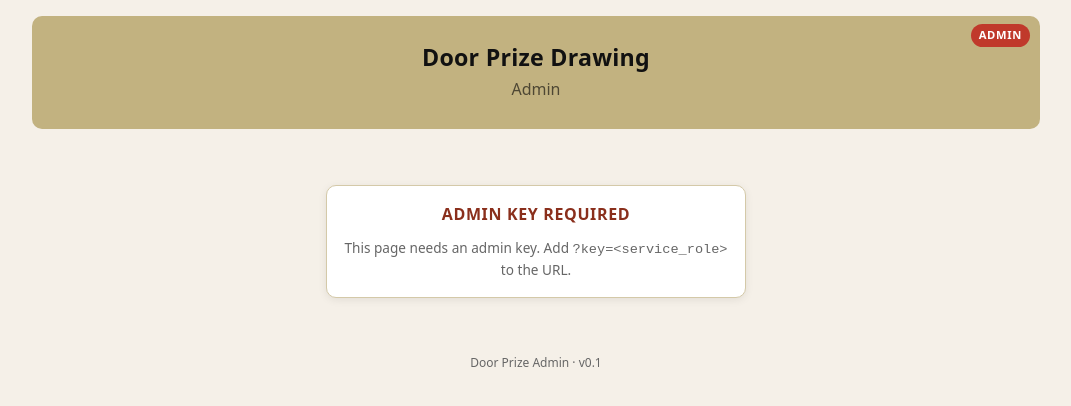
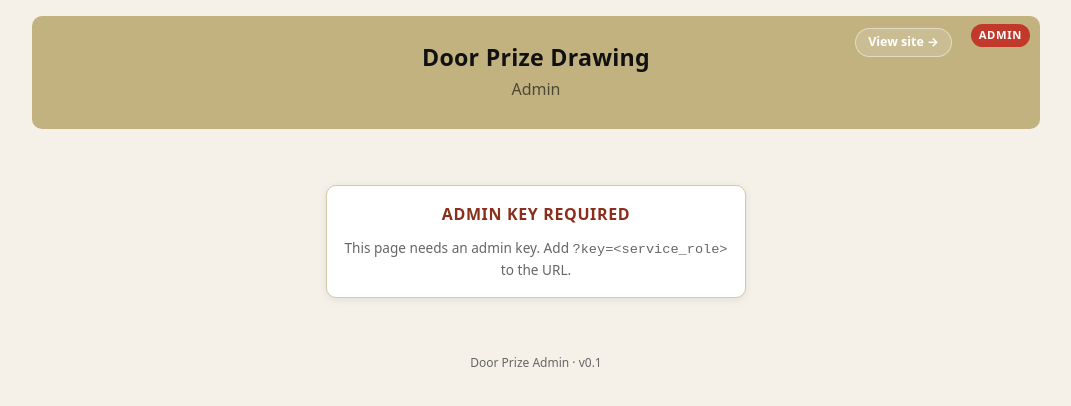
Before and after one commit to SouthPortlandMetroAPA/door-prizes, a plain HTML site: page admin.html in a window 1280 px wide. Shown: the whole page, without its empty margins (104-1175 px from the left). Drawn offline with Linux system fonts and the light colour scheme.

Commit message:
Add View site link to admin header
Pill button to the left of the ADMIN badge, links to ./ (the public
site). Mirrors RackTime v0.8.

Co-Authored-By: Claude Opus 4.7 (1M context) <noreply@anthropic.com>

```diff
--- a/admin.html
+++ b/admin.html
@@ -79,6 +79,16 @@ html, body {
   padding: 3px 8px; border-radius: 999px;
   letter-spacing: 0.06em;
 }
+  .header-link {
+    position: absolute; top: 12px; right: 88px;
+    color: #fff; text-decoration: none;
+    background: rgba(255,255,255,0.15);
+    border: 1.5px solid rgba(255,255,255,0.45);
+    padding: 4px 12px; border-radius: 999px;
+    font-size: 0.78rem; font-weight: 700;
+    transition: background 0.15s, border-color 0.15s;
+  }
+  .header-link:hover { background: rgba(255,255,255,0.28); border-color: rgba(255,255,255,0.7); }
 
 /* ── Cards ── */
 .card {
@@ -302,7 +312,7 @@ html, body {
 <div class="page">
 
   <div class="header">
-    <div class="admin-badge">ADMIN</div>
+    <a class="header-link" href="./" title="Open the public site">View site &rarr;</a><div class="admin-badge">ADMIN</div>
     <h1>Door Prize Drawing</h1>
     <div class="subtitle">Admin</div>
   </div>
```
